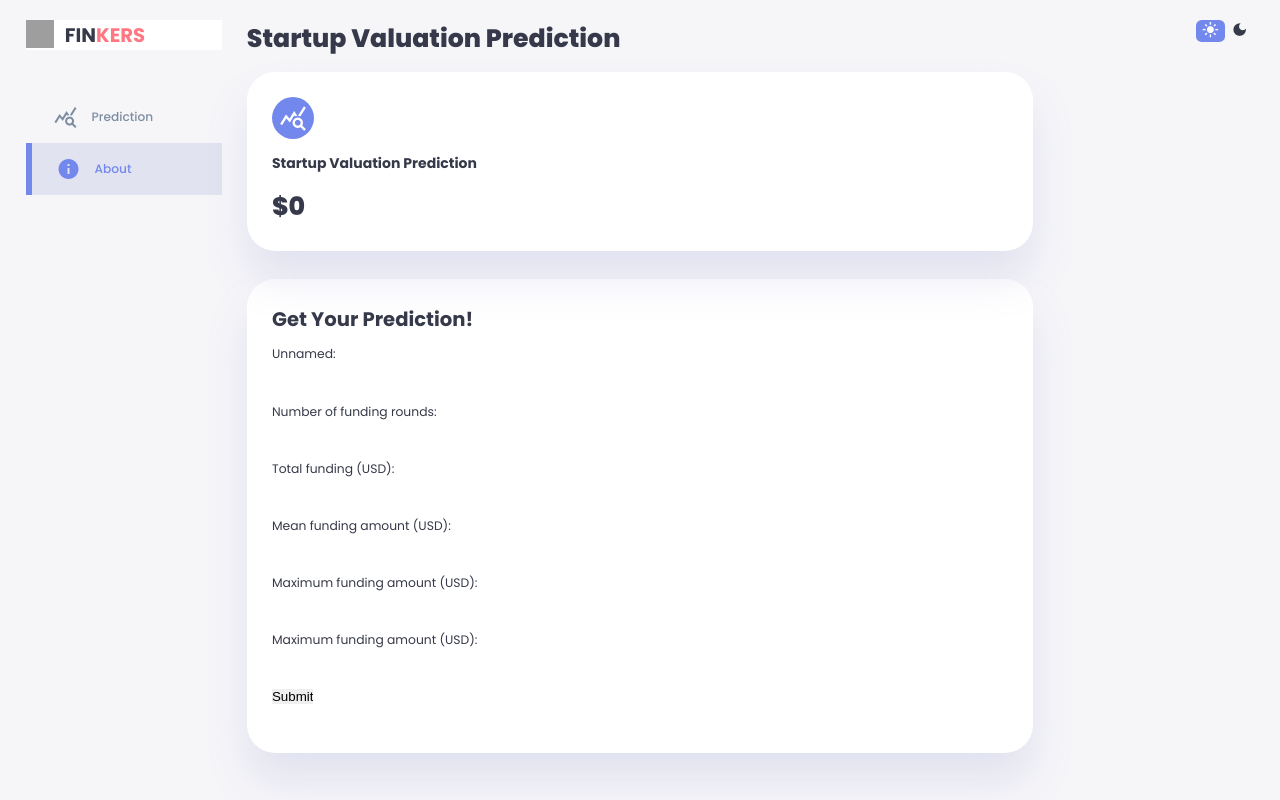
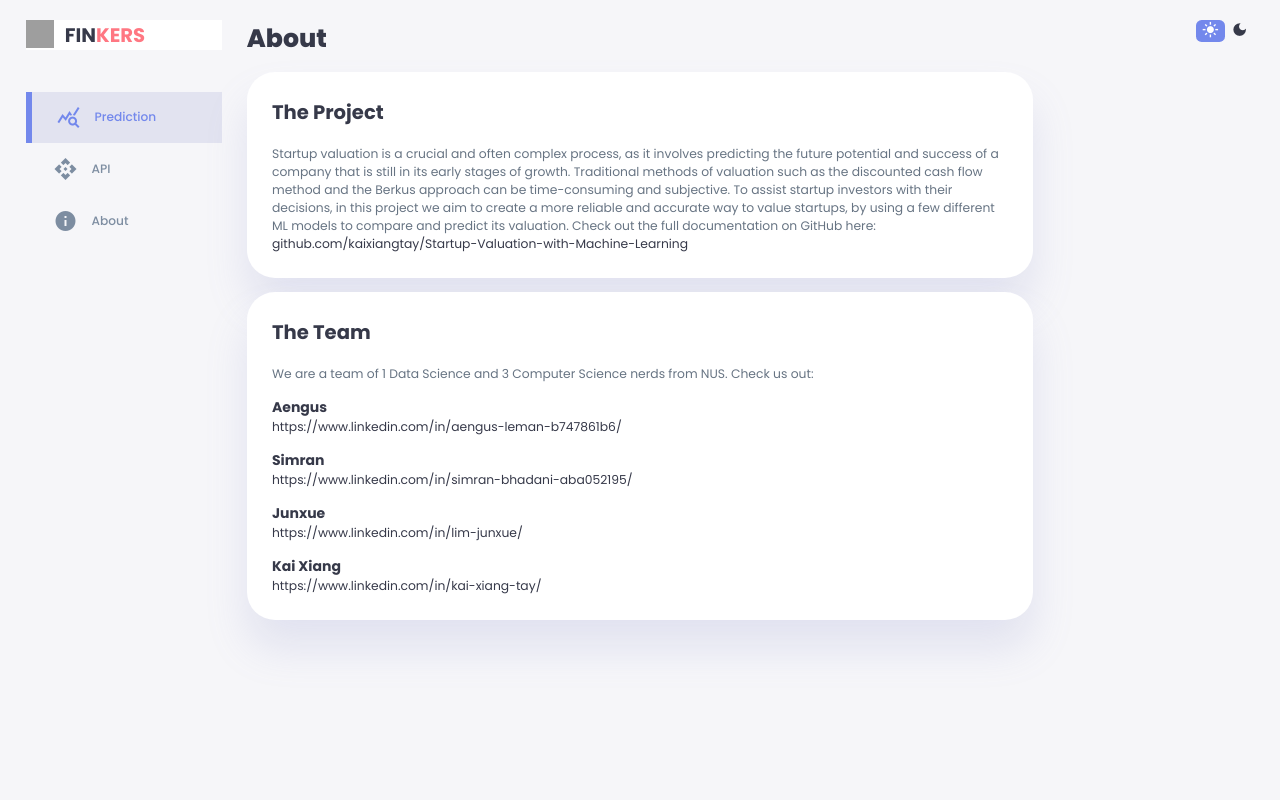
Before and after one commit to kaixiangtay/Startup-Valuation-with-Machine-Learning, a React (Create React App) app in the folder client/: page /about in a window 1280 px wide. Built offline with nearby package versions, Linux system fonts and the light colour scheme; grey boxes are pictures that could not be loaded.

Commit message:
Add About, API pages and finish sidebar

```diff
--- a/client/package.json
+++ b/client/package.json
@@ -9,6 +9,7 @@
     "axios": "^1.2.2",
     "react": "^18.2.0",
     "react-dom": "^18.2.0",
+    "react-router-dom": "^6.7.0",
     "react-scripts": "5.0.1",
     "web-vitals": "^2.1.4"
   },
--- a/client/src/App.js
+++ b/client/src/App.js
@@ -1,43 +1,44 @@
 import './App.css';
-import {useState} from "react";
-import Sidebar from "./components/sidebar";
-import Prediction from "./components/prediction";
+import { useState } from 'react';
+import SidebarWrapper from './components/sidebar';
+import Prediction from './components/prediction';
+import About from './components/about';
+import { BrowserRouter, Routes, Route } from 'react-router-dom';
+import ApiPage from './components/apiPage';
 
 function App() {
-
   const [valuation, setValuation] = useState(0);
 
   const toggleTheme = () => {
-      console.log("theme toggled");
+    console.log('theme toggled');
     document.body.classList.toggle('dark-theme-variables');
 
     const themeToggler = document.querySelector('.theme-toggler');
     themeToggler.querySelector('span').classList.toggle('active');
-
-  }
+  };
 
   return (
-    <div className="container">
-        <Sidebar/>
-        <Prediction valuation={valuation} setValuation={setValuation}/>
-        <div className = "right">
-            <div className="top">
-                <button id = "menu-btn">
-                    <span className="material-icons-sharp">
-                        menu
-                    </span>
+    <BrowserRouter>
+      <div className='container'>
+        <SidebarWrapper />
+        <Routes>
+          <Route path='prediction' element={<Prediction />} />
+          <Route path='api' element={<ApiPage />} />
+          <Route path='about' element={<About />} />
+        </Routes>
+        <div className='right'>
+          <div className='top'>
+            <button id='menu-btn'>
+              <span className='material-icons-sharp'>menu</span>
             </button>
-                <div className="theme-toggler" onClick={() => toggleTheme()}>
-                    <span className="material-icons-sharp active">
-                        light_mode
-                    </span>
-                    <span className="material-icons-sharp">
-                        dark_mode
-                    </span>
+            <div className='theme-toggler' onClick={() => toggleTheme()}>
+              <span className='material-icons-sharp active'>light_mode</span>
+              <span className='material-icons-sharp'>dark_mode</span>
             </div>
           </div>
         </div>
       </div>
+    </BrowserRouter>
   );
 }
 
--- /dev/null
+++ b/client/src/components/about.js
@@ -0,0 +1,69 @@
+import React from 'react';
+
+function About(props) {
+  return (
+    <main>
+      <h1>About</h1>
+      <div className='insights'>
+        <div className='prediction'>
+          <h2>The Project</h2>
+          <br />
+          <p>
+            Startup valuation is a crucial and often complex process, as it involves predicting the future potential and
+            success of a company that is still in its early stages of growth. Traditional methods of valuation such as
+            the discounted cash flow method and the Berkus approach can be time-consuming and subjective. To assist
+            startup investors with their decisions, in this project we aim to create a more reliable and accurate way to
+            value startups, by using a few different ML models to compare and predict its valuation. Check out the full
+            documentation on GitHub here:
+            <a
+              href='https://github.com/kaixiangtay/Startup-Valuation-with-Machine-Learning'
+              target='_blank'
+              rel='noopener noreferrer'>
+              {' '}
+              github.com/kaixiangtay/Startup-Valuation-with-Machine-Learning
+            </a>
+          </p>
+        </div>
+        <div className='prediction'>
+          <h2>The Team</h2>
+          <br />
+          <p>We are a team of 1 Data Science and 3 Computer Science nerds from NUS. Check us out:</p>
+          <h3>Aengus</h3>
+          <a
+            href='https://www.linkedin.com/in/aengus-leman-b747861b6/'
+            target='_blank'
+            rel='noopener noreferrer'>
+            {' '}
+            https://www.linkedin.com/in/aengus-leman-b747861b6/
+          </a>
+          <h3>Simran</h3>
+          <a
+            href='https://www.linkedin.com/in/simran-bhadani-aba052195/'
+            target='_blank'
+            rel='noopener noreferrer'>
+            {' '}
+            https://www.linkedin.com/in/simran-bhadani-aba052195/
+          </a>
+          <h3>Junxue</h3>
+          <a
+            href='https://www.linkedin.com/in/lim-junxue/'
+            target='_blank'
+            rel='noopener noreferrer'>
+            {' '}
+            https://www.linkedin.com/in/lim-junxue/
+          </a>
+          <h3>Kai Xiang</h3>
+          <a
+            href='https://www.linkedin.com/in/kai-xiang-tay/'
+            target='_blank'
+            rel='noopener noreferrer'>
+            {' '}
+            https://www.linkedin.com/in/kai-xiang-tay/
+          </a>
+        </div>
+      </div>
+    </main>
+  );
+}
+
+export default About;
--- /dev/null
+++ b/client/src/components/apiPage.js
@@ -0,0 +1,38 @@
+function ApiPage() {
+  return (
+    <main>
+      <h1>API</h1>
+      <div className='insights'>
+        <div className='prediction'>
+          <h2>Usage</h2>
+          <br></br>
+          <p>
+            To try out our endpoint, you can import the Postman collection located at:
+            <a
+              href='https://github.com/kaixiangtay/Startup-Valuation-with-Machine-Learning/blob/main/StartupValuationPrediction.postman_collection.json'
+              target='_blank'
+              rel='noopener noreferrer'>
+              {' '}
+              https://github.com/kaixiangtay/Startup-Valuation-with-Machine-Learning/blob/main/StartupValuationPrediction.postman_collection.json
+            </a>
+          </p>
+          <br></br>
+          <p>The above collection includes a sample request body and makes a POST request to our endpoint!</p>
+          <br></br>
+          <p>
+            The API is located at:
+            <a
+              href='https://67o14eof6e.execute-api.ap-southeast-1.amazonaws.com/api/startupvaluationprediction'
+              target='_blank'
+              rel='noopener noreferrer'>
+              {' '}
+              https://67o14eof6e.execute-api.ap-southeast-1.amazonaws.com/api/startupvaluationprediction
+            </a>
+          </p>
+        </div>
+      </div>
+    </main>
+  );
+}
+
+export default ApiPage;
--- a/client/src/components/prediction.js
+++ b/client/src/components/prediction.js
@@ -1,7 +1,7 @@
 import React from "react";
 import Form from "./form";
 
-function Sidebar(props) {
+function Prediction(props) {
 
     return (
         <main>
@@ -28,4 +28,4 @@ function Sidebar(props) {
 
 //continue from 28:52
 
-export default Sidebar;
+export default Prediction;
--- a/client/src/components/sidebar.js
+++ b/client/src/components/sidebar.js
@@ -1,46 +1,54 @@
-import React from "react";
+import { Link, Outlet } from 'react-router-dom';
+import { useState } from 'react';
 
-function Sidebar() {
+function SidebarWrapper() {
+  const [activePage, setActivePage] = useState('prediction');
 
   const onClick = () => {
-        const sideMenu = document.querySelector("aside");
-        const closeBtn = document.querySelector("#close-btn");
-        sideMenu.style.display = "block";
+    const sideMenu = document.querySelector('aside');
+    const closeBtn = document.querySelector('#close-btn');
+    sideMenu.style.display = 'block';
     closeBtn.addEventListener('click', () => {
       sideMenu.style.display = 'none';
-        })
+    });
+  };
+
+  const onPageClick = (pageName) => {
+    setActivePage(pageName);
   }
 
   return (
-        <aside onClick = {() => onClick()}>
-            <div className="top">
-                <div className="logo">
-                    <img src="../images/logo.svg" alt="logo" />
-                    <h2>FIN<span className="danger">KERS</span></h2>
+    <>
+      <aside onClick={() => onClick()}>
+        <div className='top'>
+          <div className='logo'>
+            <img src='../images/logo.svg' alt='logo' />
+            <h2>
+              FIN<span className='danger'>KERS</span>
+            </h2>
           </div>
-            <div className="close" id="close-btn">
-                    <span className="material-icons-sharp">
-                        close
-                    </span>
+          <div className='close' id='close-btn'>
+            <span className='material-icons-sharp'>close</span>
           </div>
         </div>
-            <div className="sidebar">
-                <a href = "#" >
-                    <span className="material-icons-sharp">
-                        query_stats
-                    </span>
+        <div className='sidebar'>
+          <Link to='/prediction' className={activePage == 'prediction' ? 'active': ''} onClick={() => onPageClick('prediction')}>
+            <span className='material-icons-sharp'>query_stats</span>
             <h3>Prediction</h3>
-                </a>
-                <a href = "#" className="active">
-                    <span className="material-icons-sharp">
-                        info
-                    </span>
+          </Link>
+          <Link to='/api' className={activePage == 'api' ? 'active': ''} onClick={() => onPageClick('api')}>
+            <span className='material-icons-sharp'>api</span>
+            <h3>API</h3>
+          </Link>
+          <Link to='/about' className={activePage == 'about' ? 'active': ''} onClick={() => onPageClick('about')}>
+            <span className='material-icons-sharp'>info</span>
             <h3>About</h3>
-                </a>
-
+          </Link>
         </div>
       </aside>
+      <Outlet />
+    </>
   );
 }
 
-export default Sidebar;
+export default SidebarWrapper;
```
Also changed, not shown: 1 other file (tests, documents, lock files or other folders). Lines whose indentation alone changed are shown as unchanged.
